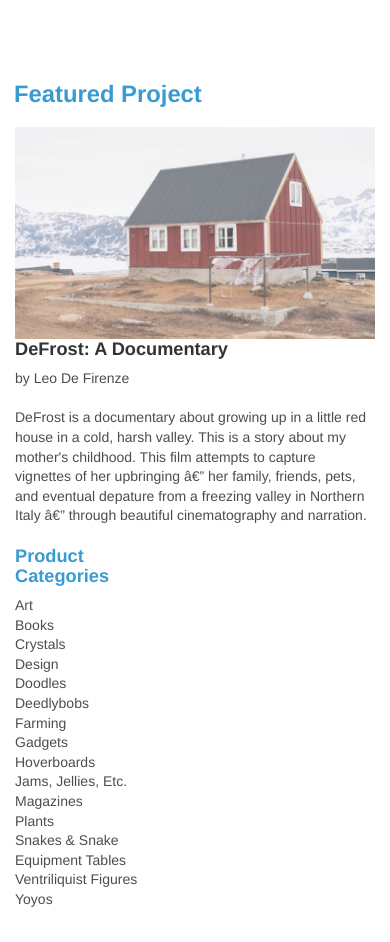
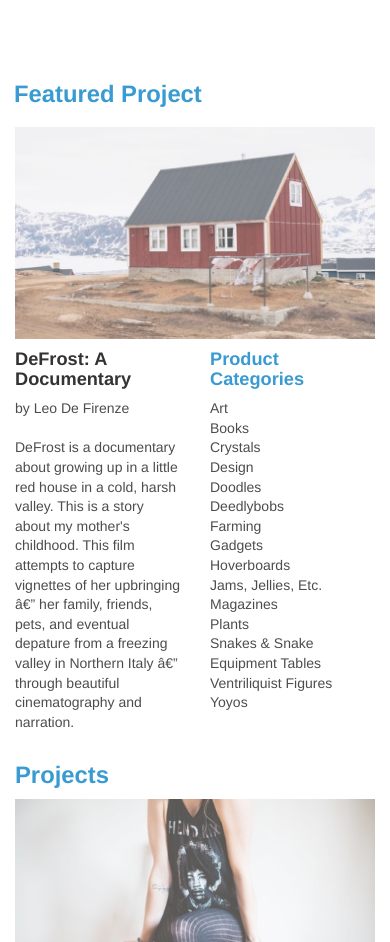
Before and after one commit to 83au/Jumpstart, a plain HTML site: page index.html in a window 390 px wide. Shown: the part 740-1682 px from the top of the page. Drawn offline with nearby package versions, Linux system fonts and the light colour scheme; files that its build step writes are made by us from their sources.

Commit message:
Fix featured product section.

```diff
--- a/index.html
+++ b/index.html
@@ -78,7 +78,7 @@
             <img src="resources/images/featured-project.png">
           </a>
         </div>
-        <div class="doc col-md-3 col-sm-6">
+        <div class="doc col-sm-3 col-xs-6">
           <h4>DeFrost: A Documentary</h4>
           <p>by Leo De Firenze <br><br>DeFrost is a documentary about growing up in a
             little red house in a cold, harsh valley. This is a story about my
```
